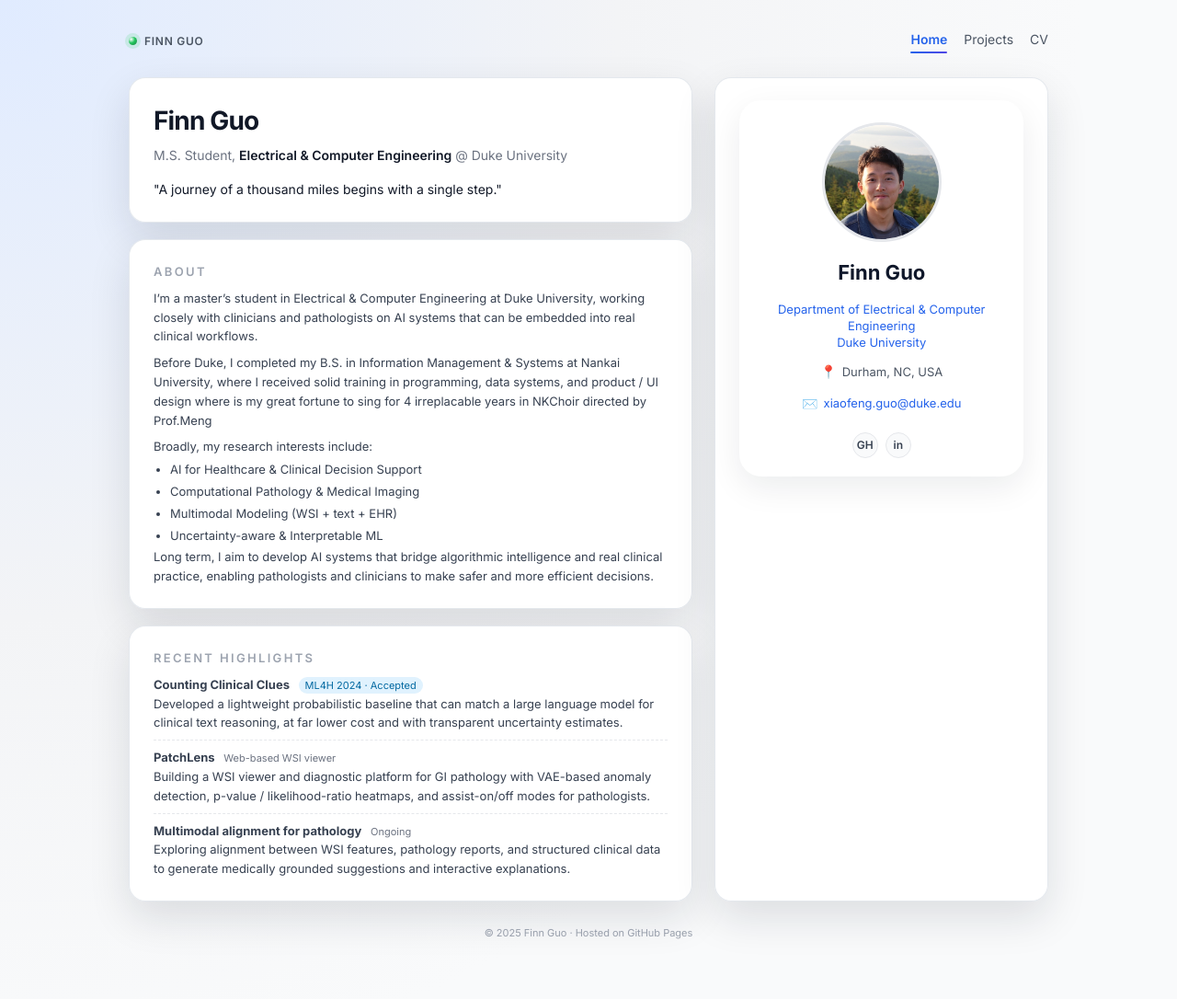
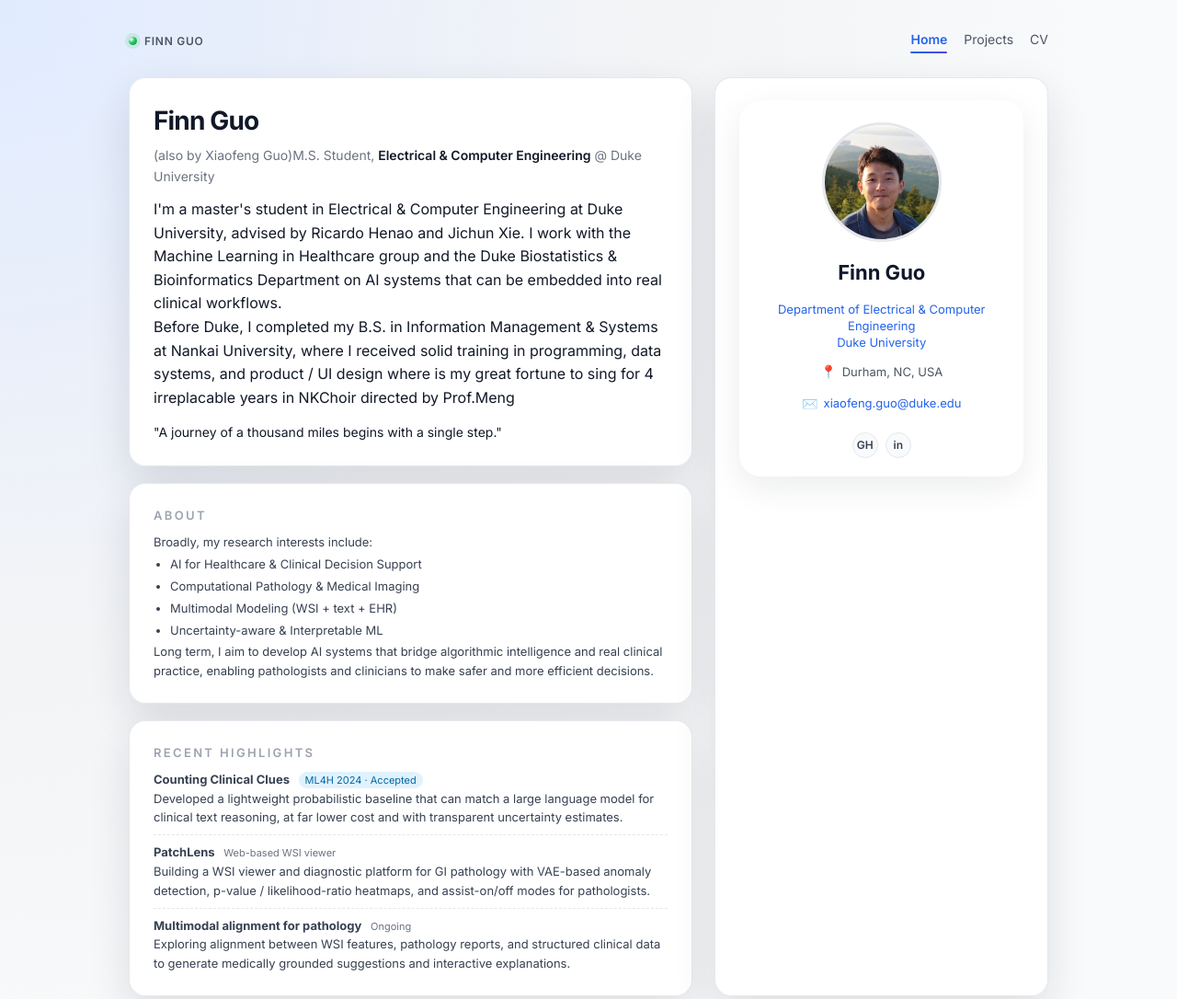
Before and after one commit to Finn9258/Finn9258.github.io, a plain HTML site: page index.html in a window 1280 px wide. Shown: the top 1086 px of the page at 92% size. Drawn offline with Linux system fonts and the light colour scheme.

Commit message:
Revise personal introduction and research details
Updated personal information and research interests.

```diff
--- a/index.html
+++ b/index.html
@@ -580,9 +580,21 @@
           <header class="card-header">
             <h1 class="hero-title">Finn Guo</h1>
             <p class="hero-subtitle">
-              M.S. Student, <strong>Electrical &amp; Computer Engineering</strong> @ Duke University
+              (also by Xiaofeng Guo)M.S. Student, <strong>Electrical &amp; Computer Engineering</strong> @ Duke University
             </p>
           </header>
+            <p>
+              I'm a master's student in Electrical &amp; Computer Engineering at Duke University, advised by
+              <a href="https://rafa.physics.duke.edu/" target="_blank">Ricardo Henao</a> and
+              <a href="https://biostat.duke.edu/people/jichun-xie" target="_blank">Jichun Xie</a>.
+              I work with the <a href="https://medml.duke.edu/" target="_blank">Machine Learning in Healthcare group</a>
+              and the <a href="https://biostat.duke.edu/" target="_blank">Duke Biostatistics &amp; Bioinformatics Department</a>
+              on AI systems that can be embedded into real clinical workflows.
+            </p>
+            <p>
+              Before Duke, I completed my B.S. in Information Management &amp; Systems at Nankai University,
+              where I received solid training in programming, data systems, and product / UI design where is my great fortune to sing for 4 irreplacable years in NKChoir directed by Prof.Meng
+            </p>
           <div class="hero-body">
            "A journey of a thousand miles begins with a single step."
           </div>
@@ -592,15 +604,6 @@
         <article class="card">
           <h2 class="section-title">About</h2>
           <div class="section-body">
-            <p>
-              I’m a master’s student in Electrical &amp; Computer Engineering at Duke University, working
-              closely with clinicians and pathologists on AI systems that can be embedded into real clinical
-              workflows.
-            </p>
-            <p>
-              Before Duke, I completed my B.S. in Information Management &amp; Systems at Nankai University,
-              where I received solid training in programming, data systems, and product / UI design where is my great fortune to sing for 4 irreplacable years in NKChoir directed by Prof.Meng
-            </p>
             <p>
               Broadly, my research interests include:
             </p>
```
